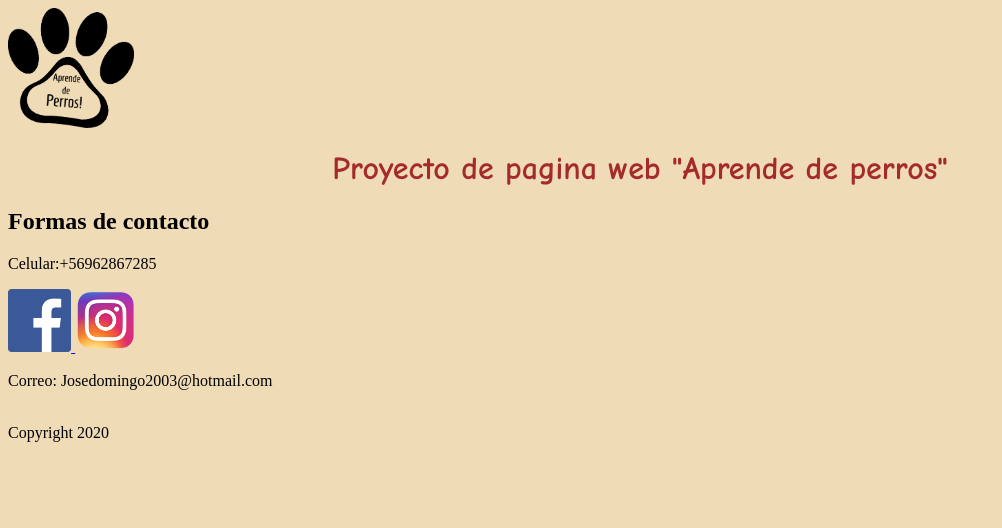
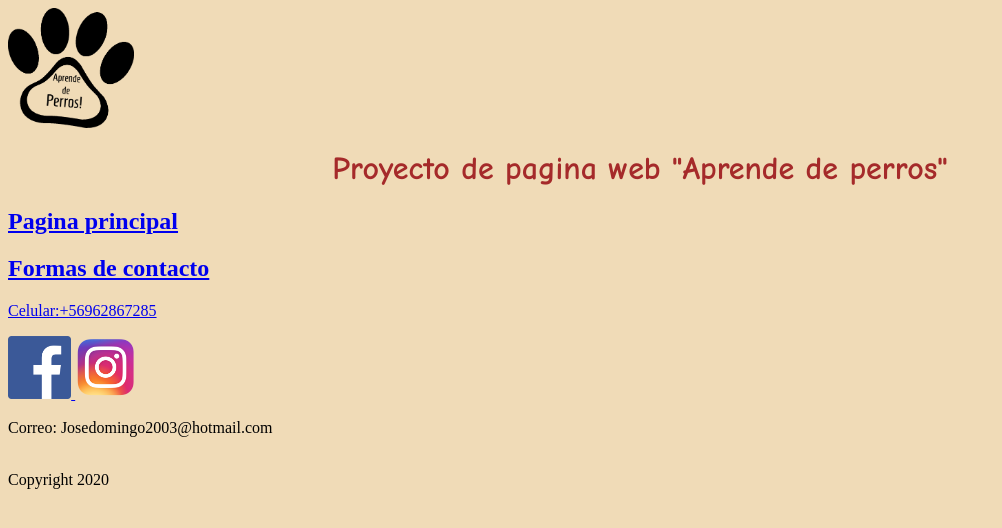
Before and after one commit to Blakescoper/Blakescoper-Proyecto-informatica-contacto, a plain HTML site: page index.html in a window 1280 px wide. Shown: the whole page, without its empty margins (0-1002 px from the left). Drawn offline with Linux system fonts and the light colour scheme.

Commit message:
Update index.html

```diff
--- a/index.html
+++ b/index.html
@@ -6,6 +6,7 @@
 <body bgcolor="#f0dbb7" text="#000000#">
 <img src="img\logo.png" width="10%">
 <center><h1><font color="brown" face="Comic sans MS">Proyecto de pagina web "Aprende de perros" </center></font></h1>
+<h2><a href="https://blakescoper.github.io/Proyecto-Informatica2/">Pagina principal</h2>
 <h2>Formas de contacto</h2>
 <p> Celular:+56962867285</p>
 <a href="https://www.facebook.com/josedomingo.rosasjara">
```
